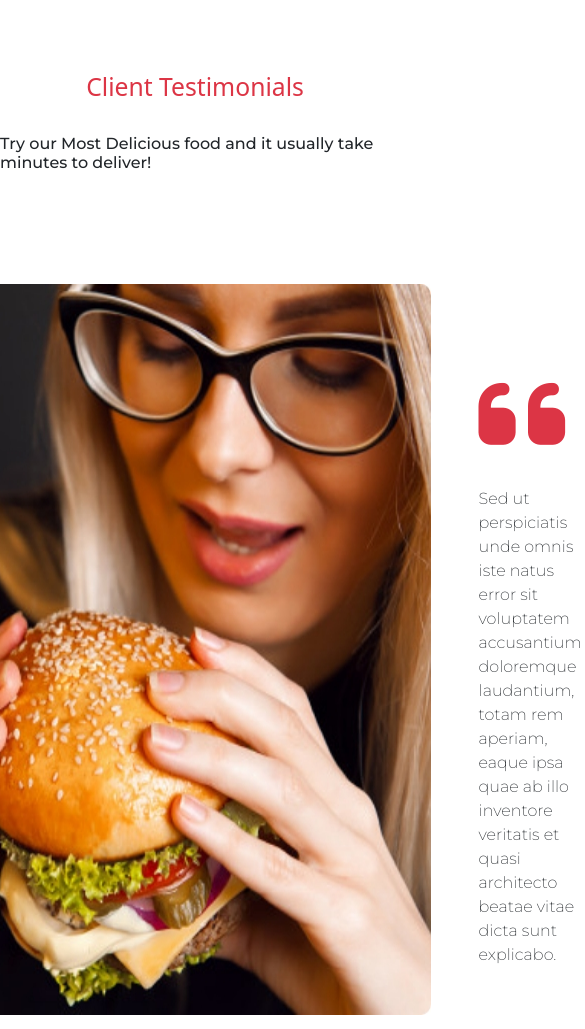
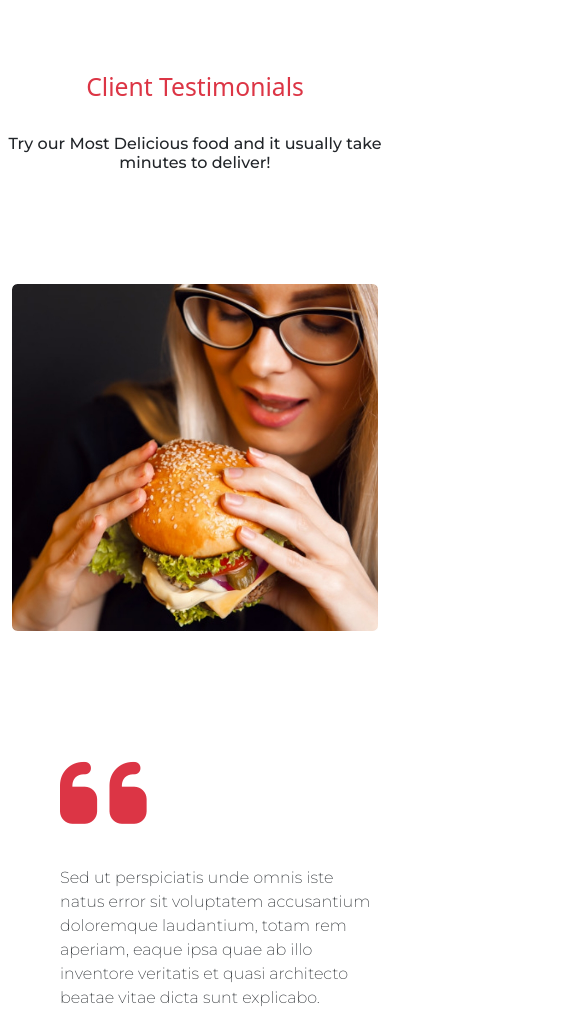
Before and after one commit to ekaterine-nanobashvili/Homework-6, a plain HTML site: page index.html in a window 390 px wide. Shown: the top 1029 px of the page, 585 px wide, since content can reach past the window. Drawn offline with Linux system fonts and the light colour scheme.

Commit message:
responsive complete

```diff
--- a/css/style.css
+++ b/css/style.css
@@ -1,9 +1,5 @@
 .h2 {
     font-weight: 500;
-}
-.text-cont {
-    max-width: 710px;
-    width: 100%;
 }
 .quote {
     font-size: 99px;
--- a/index.html
+++ b/index.html
@@ -19,12 +19,12 @@
         <section>
             <div class="d-flex flex-column align-items-center pb-5 pt-4">
                 <h1 class="text-danger mt-5 fs-2">Client Testimonials</h1>
-                <h2 class="text-dark mt-4 mb-5 fs-6 montserrat h2">Try our Most Delicious food and it usually take minutes to deliver!</h2>
-                <div class="my-5 d-flex flex-lg-row flex-sm-column">
+                <h2 class="text-dark mt-4 mb-5 fs-6 montserrat h2 text-center">Try our Most Delicious food and it usually take minutes to deliver!</h2>
+                <div class="container my-5 d-flex flex-xxl-row flex-xl-row flex-lg-row flex-md-column flex-sm-column flex-column">
                     <img class="my-3" src="img/beautiful-young-healthy-woman-holds-tasty-big-burger-with-beef-cutlet-concept-nourishing-food_152625-788.jpg" alt="woman eating burger">
-                    <div class="ms-5 text-cont my-5">
+                    <div class="ms-5 w-auto my-5">
                         <i class="mt-5 fa-solid fa-quote-left text-danger quote"></i>
-                        <p class="quote-text mt-4 me-5 montserrat">
+                        <p class="quote-text mt-4 me-sm-5 me-0 montserrat">
                             Sed ut perspiciatis unde omnis iste natus error sit voluptatem accusantium doloremque laudantium, totam rem aperiam, eaque ipsa quae ab illo inventore veritatis et quasi architecto beatae vitae dicta sunt explicabo.
                         </p>
                     </div>
@@ -33,8 +33,8 @@
         </section>
         <section class="bg-warning p-5">
             <div class="p-5">
-                <div class="d-flex flex-row my-5 justify-content-around px-5">
-                    <div class="container-box bg-light my-5 ms-5 shadow">
+                <div class="d-flex flex-xxl-row flex-md-column flex-sm-column flex-column flex-lg-nowrap flex-md-wrap my-5 justify-content-around px-sm-5 px-0">
+                    <div class="container-box bg-light my-5 ms-xxl-5 ms-xl-0 shadow">
                         <div class="d-flex flex-column align-items-center px-5 py-4">
                             <img src="img/Path 4276.png" alt="pizza deivery">
                             <p class="text-center m-3 fs-5 montserrat">
@@ -87,7 +87,7 @@
                             </p>
                         </div>
                     </div>
-                    <div class="container-box bg-light my-5 me-5 shadow">
+                    <div class="container-box bg-light my-5 me-xxl-5 me-xl-0 shadow">
                         <div class="d-flex flex-column align-items-center px-5 py-4">
                             <img src="img/Group 1366.png" alt="fast food meal">
                             <p class="text-center m-3 fs-5 montserrat">
```
